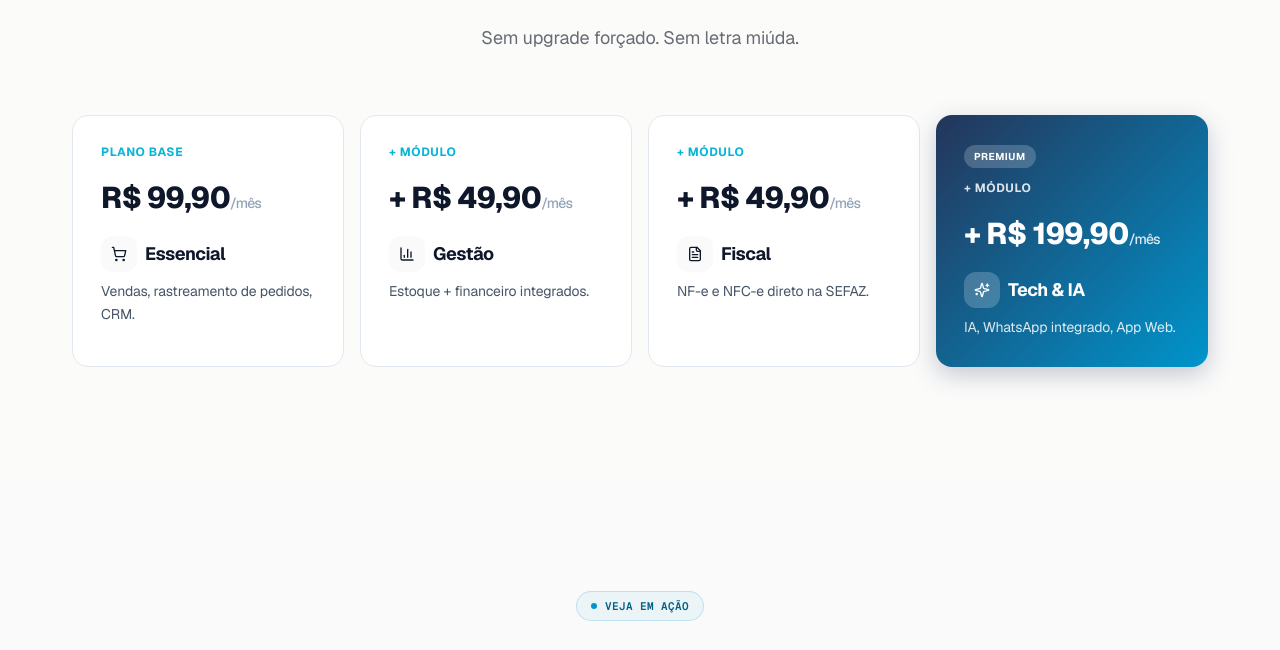
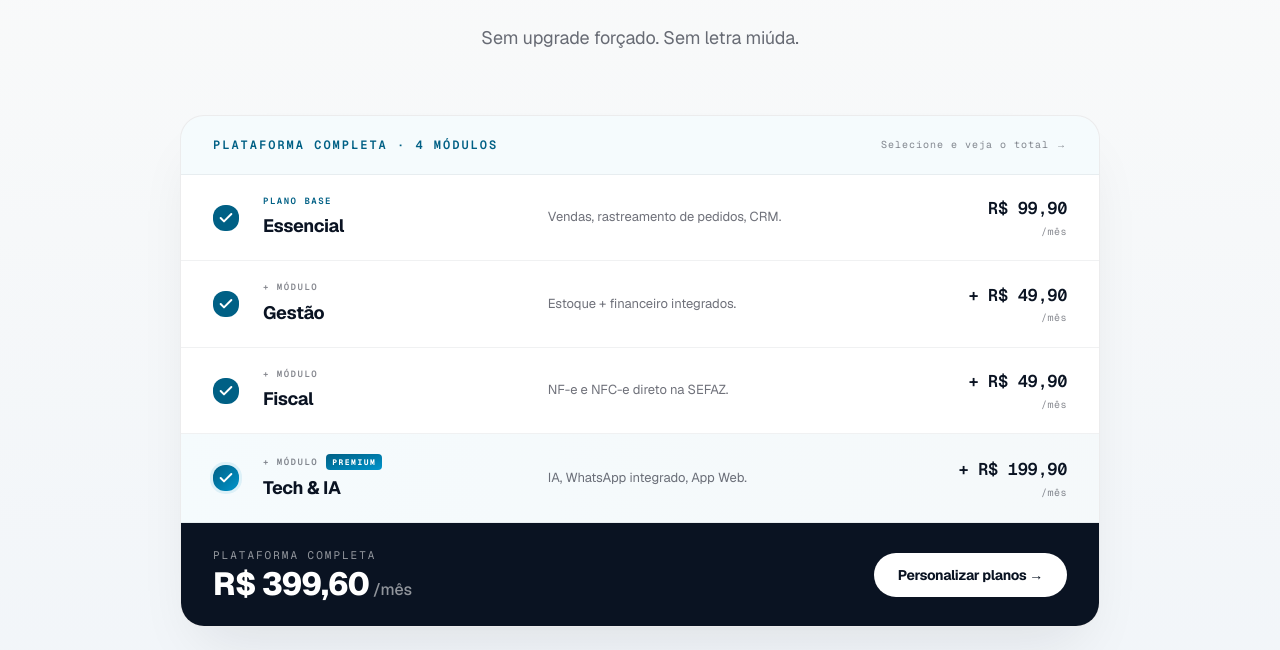
Before and after one commit to popgas/popgas-website, a Next.js app: page / in a window 1280 px wide. Shown: the part 3027-3677 px from the top of the page. Built offline with nearby package versions, Linux system fonts and the light colour scheme; no server answers; a web font is replaced by a local one.

Commit message:
feat(site): ModulesGrid Calculator Live Panel — header + 4 rows + total escuro + CTA

```diff
--- a/src/components/home/ModulesGrid.tsx
+++ b/src/components/home/ModulesGrid.tsx
@@ -1,115 +1,144 @@
-// src/components/home/ModulesGrid.tsx
 import Link from 'next/link';
-import { ShoppingCart, BarChart3, FileText, Sparkles } from 'lucide-react';
+import { Check } from 'lucide-react';
 import { Container } from '@/components/shared/Container';
 import { SectionHeader } from '@/components/shared/SectionHeader';
 import { AnimatedReveal } from '@/components/shared/AnimatedReveal';
-import { MODULES, formatPrice } from '@/lib/pricing';
+import { MODULES, calculateTotal, formatPrice, type ModuleId } from '@/lib/pricing';
 import { cn } from '@/lib/utils';
 
-const ICON_MAP = {
-  'shopping-cart': ShoppingCart,
-  'bar-chart-3': BarChart3,
-  'file-text': FileText,
-  sparkles: Sparkles,
-};
-
-const MODULE_LINKS: Record<string, string> = {
-  essencial: '/recursos/essencial',
-  gestao: '/recursos/gestao',
-  fiscal: '/recursos/fiscal',
-  techia: '/recursos/tech-ia',
-};
+const MODULE_ORDER: ModuleId[] = ['essencial', 'gestao', 'fiscal', 'techia'];
 
 export function ModulesGrid() {
-  const modules = ['essencial', 'gestao', 'fiscal', 'techia'] as const;
+  const total = calculateTotal(MODULE_ORDER, 'monthly');
 
   return (
-    <section className="py-20 md:py-28">
+    <section className="py-20 md:py-28 bg-gradient-to-b from-[#fbfbfa] to-[#f1f5f9]">
       <Container>
         <SectionHeader
           eyebrow="Modular by design"
-          title="Comece simples. Cresça por módulo."
+          title={
+            <>
+              Comece simples. <em className="italic-accent">Cresça por módulo</em>.
+            </>
+          }
           subtitle="Sem upgrade forçado. Sem letra miúda."
         />
-        <div className="grid grid-cols-1 md:grid-cols-2 lg:grid-cols-4 gap-4">
-          {modules.map((key, i) => {
+
+        <AnimatedReveal>
+          <div className="max-w-[920px] mx-auto bg-white rounded-3xl border border-[rgba(15,19,34,0.08)] shadow-[0_30px_60px_-20px_rgba(15,19,34,0.10)] overflow-hidden">
+            {/* Panel header */}
+            <div className="px-6 md:px-8 py-5 bg-[rgba(0,149,204,0.04)] border-b border-[rgba(15,19,34,0.06)] flex flex-col md:flex-row md:items-center md:justify-between gap-1.5">
+              <div className="font-mono text-[12px] uppercase tracking-[2px] font-semibold text-[#006085]">
+                Plataforma completa · 4 módulos
+              </div>
+              <div className="font-mono text-[10px] tracking-[1px] text-[rgba(15,19,34,0.5)]">
+                Selecione e veja o total →
+              </div>
+            </div>
+
+            {/* Module rows */}
+            {MODULE_ORDER.map(key => {
               const m = MODULES[key];
-            const Icon = ICON_MAP[m.icon as keyof typeof ICON_MAP];
-            const isPremium = m.isPremium;
-            return (
-              <AnimatedReveal key={key} delay={i * 0.07}>
+              const isPremium = m.isPremium ?? false;
+              const isBase = m.isBase;
+              return <ModuleRow key={key} module={m} isPremium={isPremium} isBase={isBase} />;
+            })}
+
+            {/* Total footer */}
+            <div className="px-6 md:px-8 py-6 bg-[#0a1322] text-white flex flex-col sm:flex-row sm:items-center sm:justify-between gap-4">
+              <div>
+                <div className="font-mono text-[11px] uppercase tracking-[2px] text-white/55 mb-1">
+                  Plataforma completa
+                </div>
+                <div className="font-display text-3xl md:text-[32px] font-extrabold tracking-[-0.03em] leading-none">
+                  R$ {formatPrice(total)}
+                  <span className="text-base font-medium text-white/55 ml-1 tracking-normal">/mês</span>
+                </div>
+              </div>
               <Link
-                  href={MODULE_LINKS[key]}
-                  className={cn(
-                    'block h-full p-7 rounded-2xl transition-all hover:-translate-y-1',
-                    isPremium
-                      ? 'gradient-bg-premium text-white shadow-[0_8px_24px_rgba(36,53,90,0.25)]'
-                      : 'bg-white border border-[#e2e8f0] hover:shadow-[0_8px_24px_rgba(15,23,42,0.08)]'
-                  )}
+                href="/planos"
+                className="inline-flex items-center justify-center bg-white text-[#0a1322] px-6 py-3 rounded-full font-bold text-sm tracking-tight hover:scale-[1.02] transition-transform"
               >
-                  {isPremium && (
-                    <div className="inline-block mb-3 px-2.5 py-1 bg-white/20 text-white text-[10px] font-bold tracking-wider rounded-full">
-                      PREMIUM
+                Personalizar planos →
+              </Link>
             </div>
-                  )}
-                  <div
-                    className={cn(
-                      'mb-5 text-xs font-bold tracking-wider uppercase',
-                      isPremium ? 'text-white/85' : 'text-[#06b6d4]'
-                    )}
-                  >
-                    {m.isBase ? 'PLANO BASE' : '+ MÓDULO'}
           </div>
-                  <div
-                    className={cn(
-                      'text-3xl font-extrabold tracking-tight mb-1',
-                      isPremium ? 'text-white' : 'text-[#0f172a]'
-                    )}
-                  >
-                    {m.isBase ? 'R$ ' : '+ R$ '}
-                    {formatPrice(m.monthlyPrice)}
-                    <span
-                      className={cn(
-                        'text-sm font-medium',
-                        isPremium ? 'text-white/85' : 'text-[#94a3b8]'
-                      )}
-                    >
-                      /mês
-                    </span>
-                  </div>
-                  <div className="flex items-center gap-2 mt-5 mb-2">
-                    <div
-                      className={cn(
-                        'w-9 h-9 rounded-lg flex items-center justify-center',
-                        isPremium ? 'bg-white/20' : 'bg-[#fafafa]'
-                      )}
-                    >
-                      <Icon className={cn('w-4 h-4', isPremium ? 'text-white' : 'text-[#0f172a]')} />
-                    </div>
-                    <h3
-                      className={cn(
-                        'text-lg font-bold tracking-tight',
-                        isPremium ? 'text-white' : 'text-[#0f172a]'
-                      )}
-                    >
-                      {m.name}
-                    </h3>
-                  </div>
-                  <p
-                    className={cn(
-                      'text-sm leading-relaxed',
-                      isPremium ? 'text-white/85' : 'text-[#475569]'
-                    )}
-                  >
-                    {m.shortDescription}
-                  </p>
-                </Link>
         </AnimatedReveal>
-            );
-          })}
-        </div>
       </Container>
     </section>
   );
 }
+
+interface ModuleRowProps {
+  module: (typeof MODULES)[ModuleId];
+  isPremium: boolean;
+  isBase: boolean;
+}
+
+function ModuleRow({ module: m, isPremium, isBase }: ModuleRowProps) {
+  return (
+    <div
+      className={cn(
+        'border-b border-[rgba(15,19,34,0.06)] transition-colors px-5 md:px-8 py-5',
+        isPremium
+          ? 'bg-gradient-to-r from-[rgba(0,149,204,0.04)] to-[rgba(0,96,133,0.04)] hover:from-[rgba(0,149,204,0.06)] hover:to-[rgba(0,96,133,0.06)]'
+          : 'hover:bg-[rgba(0,149,204,0.02)]'
+      )}
+    >
+      <div className="flex items-start md:items-center gap-4 md:gap-6">
+        {/* Check icon */}
+        <div
+          className={cn(
+            'flex-shrink-0 w-[26px] h-[26px] rounded-lg flex items-center justify-center text-white font-bold',
+            isPremium
+              ? 'bg-gradient-to-br from-[#006085] to-[#0095cc] shadow-[0_0_0_3px_rgba(0,149,204,0.10)]'
+              : 'bg-[#006085]'
+          )}
+        >
+          <Check className="w-4 h-4" strokeWidth={3} />
+        </div>
+
+        {/* Right content: tag/name | description | price */}
+        <div className="flex-1 min-w-0 flex flex-col md:grid md:grid-cols-[minmax(0,1fr)_minmax(0,1.4fr)_auto] gap-2 md:gap-6 md:items-center">
+          {/* Tag + Name */}
+          <div className="flex flex-col gap-1">
+            <div className="flex items-center gap-2 flex-wrap">
+              <span
+                className={cn(
+                  'font-mono text-[9px] uppercase tracking-[1.5px] font-semibold',
+                  isBase ? 'text-[#006085]' : 'text-[rgba(15,19,34,0.5)]'
+                )}
+              >
+                {isBase ? 'Plano Base' : '+ Módulo'}
+              </span>
+              {isPremium && (
+                <span className="bg-gradient-to-br from-[#006085] to-[#0095cc] text-white font-mono text-[8px] uppercase tracking-[1.5px] font-bold px-1.5 py-0.5 rounded">
+                  Premium
+                </span>
+              )}
+            </div>
+            <div className="font-display text-lg font-bold tracking-[-0.02em] text-[#0a1322]">
+              {m.name}
+            </div>
+          </div>
+
+          {/* Description */}
+          <p className="font-sans text-[13px] leading-[1.45] text-[rgba(15,19,34,0.6)] tracking-[-0.005em]">
+            {m.shortDescription}
+          </p>
+
+          {/* Price */}
+          <div className="md:text-right md:min-w-[130px]">
+            <span className="font-mono text-base md:text-[17px] font-semibold tracking-[-0.02em] text-[#0a1322]">
+              {isBase ? 'R$ ' : '+ R$ '}
+              {formatPrice(m.monthlyPrice)}
+            </span>
+            <span className="font-mono text-[10px] text-[rgba(15,19,34,0.5)] ml-1 md:ml-0 md:block md:mt-0.5 tracking-[0.5px]">
+              /mês
+            </span>
+          </div>
+        </div>
+      </div>
+    </div>
+  );
+}
```
Also changed, not shown: 1 other file (tests, documents, lock files or other folders). Lines whose indentation alone changed are shown as unchanged.
